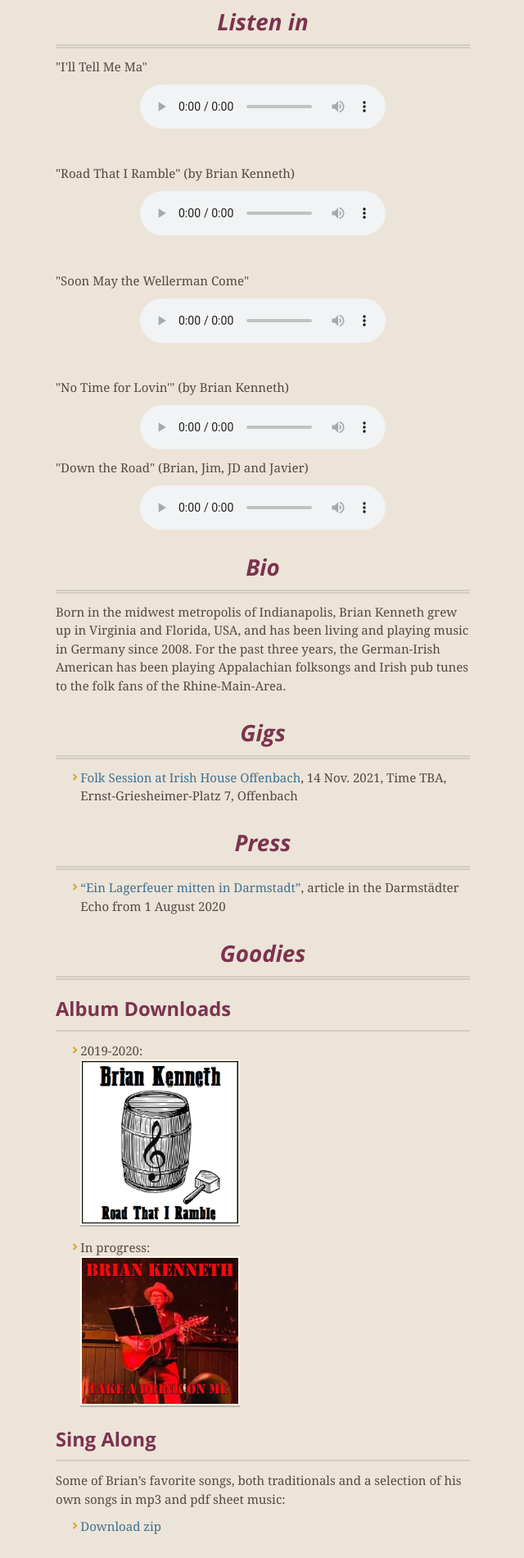
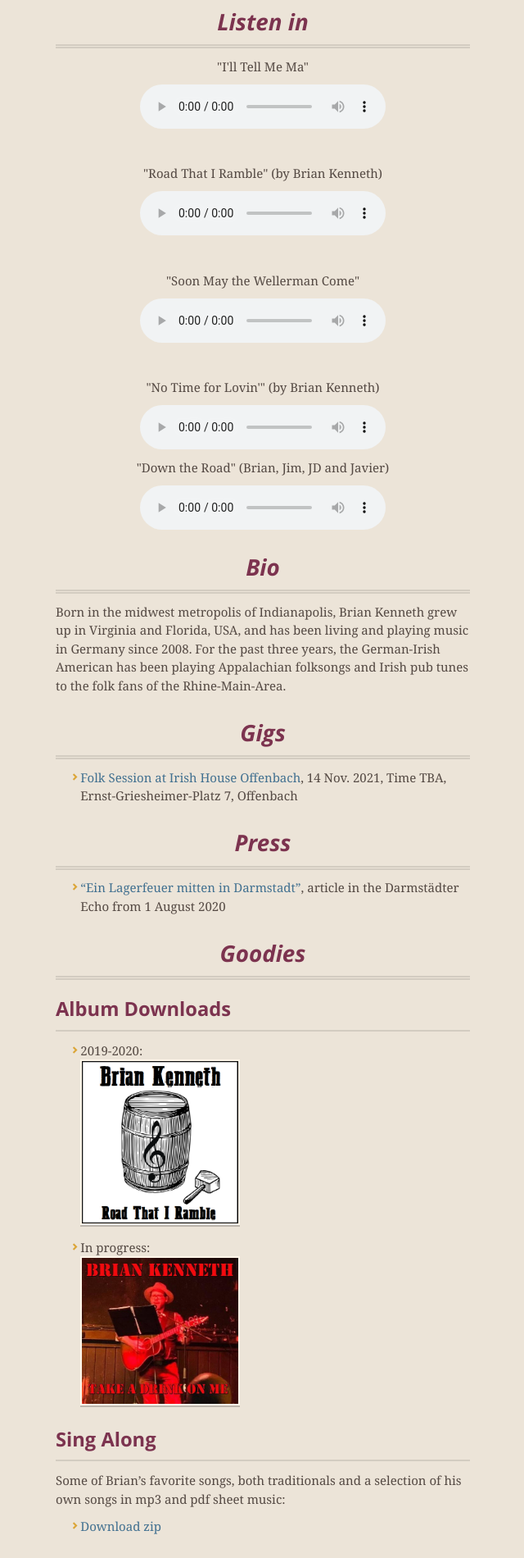
Before and after one commit to BrianInGermany/briankennethmusic, a Jekyll site: the page built from README.md, in a window 1280 px wide. Shown: the part 667-2567 px from the top of the page at 82% size, without its empty margins (319-959 px from the left). Built offline with Jekyll 4.4.1, drawn with Linux system fonts in a browser that asks for light colours; our own code applies the rules of GitHub Pages for plain Markdown files; comment, search, counter and statistics services are not loaded.

Commit message:
edit text centering for audio

```diff
--- a/_layouts/default.html
+++ b/_layouts/default.html
@@ -55,9 +55,8 @@
     display: block;
   }
  .audiotext {
-    margin-left: auto;
-    margin-right: auto;
-    display: block;
+
+    text-align: center;
   }
   </style>
 
```
